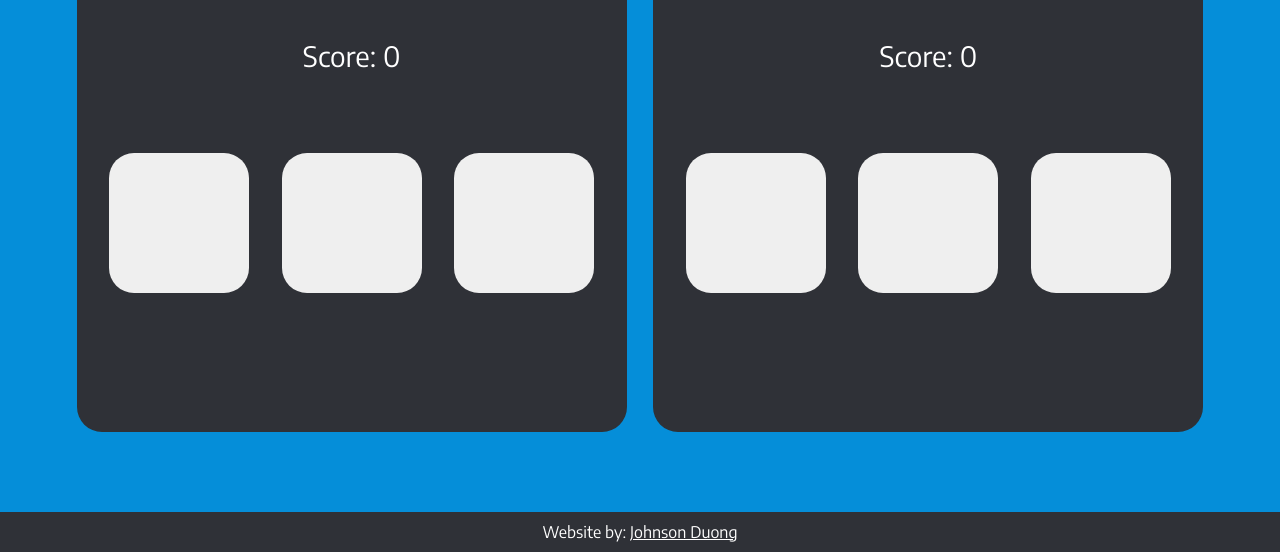
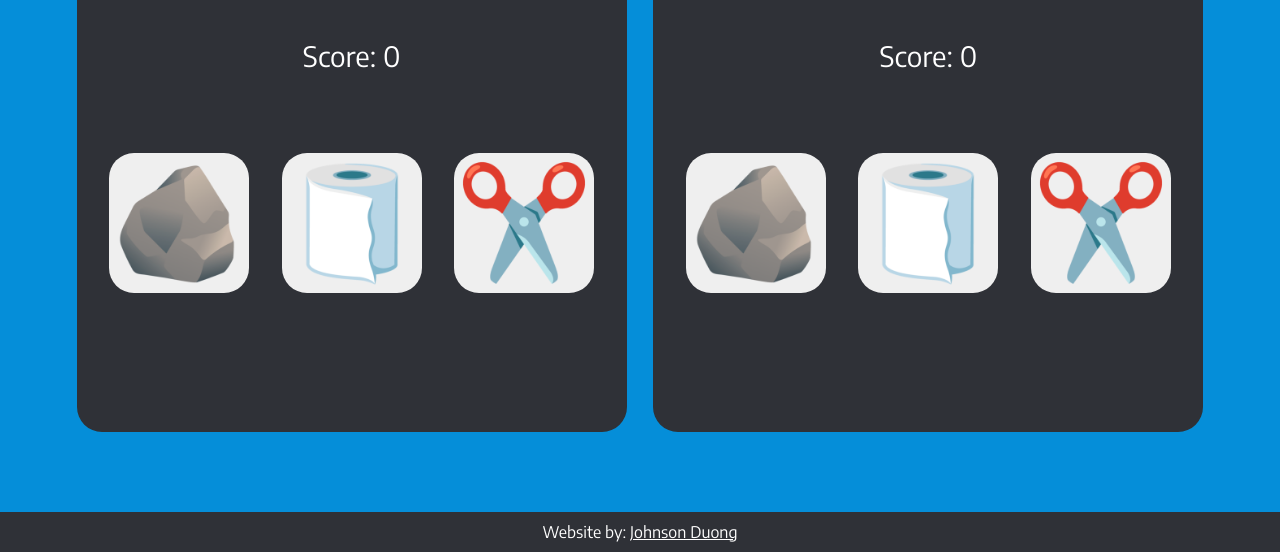
Before and after one commit to JohnsonDuong/RockPaperScissors, a plain HTML site: page index.html in a window 1280 px wide. Shown: the part 395-947 px from the top of the page. Drawn offline with Linux system fonts and the light colour scheme; the site is published under a folder, as on GitHub Pages, so addresses that start at the root find nothing.

Commit message:
fix image loading issue

```diff
--- a/styles.css
+++ b/styles.css
@@ -68,15 +68,15 @@ button{
 }
 
 button.rock {
-    background-image: url("/images/rock.png");
+    background-image: url("images/rock.png");
 }
 
 button.paper {
-    background-image: url("/images/paper.png");
+    background-image: url("images/paper.png");
 }
 
 button.scissors {
-    background-image: url("/images/scissors.png");
+    background-image: url("images/scissors.png");
 }
 
 .player-button:hover{
```
